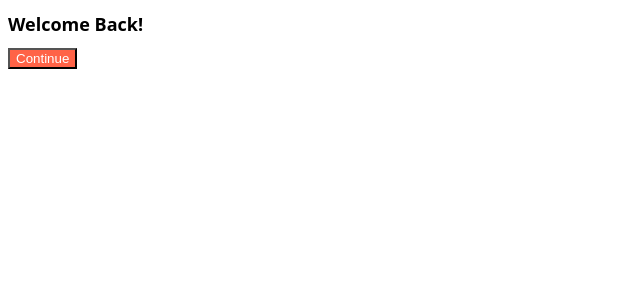
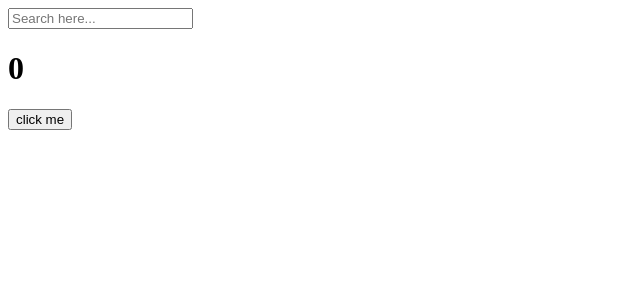
Before and after one commit to dalpang81/ReactJS-MovieService, a React (Create React App) app: page / in a window 1280 px wide. Shown: the top 300 px of the page, without its empty margins (0-640 px from the left). Built offline with nearby package versions, Linux system fonts and the light colour scheme.

Commit message:
#5-1. useEffect 사용

```diff
--- a/src/App.js
+++ b/src/App.js
@@ -1,11 +1,30 @@
-import Button from "./Button";
-import styles from "./App.module.css";
+import {useState, useEffect} from "react";
 
 function App() {
+  const [counter, setValue] = useState(0);
+  const [keyword, setKeyword] = useState("");
+
+  const onClick = () => setValue((prev) => prev + 1);
+  const onChange = (event) => setKeyword(event.target.value);
+
+  useEffect(() => {
+    console.log("I run only once.");
+  }, []);
+  useEffect(() => {
+    console.log("I run when 'keyword' changes.");
+  }, [keyword]);
+  useEffect(() => {
+    console.log("I run when 'counter' changes.");
+  }, [counter]);
+  useEffect(() => {
+    console.log("I run when keyword & counter changes.");
+  }, [keyword, counter]);
+
   return (
     <div>
-      <h1 className={styles.title}>Welcome Back!</h1>
-      <Button text={"Continue"}/>
+      <input value = {keyword} onChange={onChange} type="text" placeholder="Search here..." />
+      <h1>{counter}</h1>
+      <button onClick={onClick}>click me</button>
     </div>
   );
 }
```
